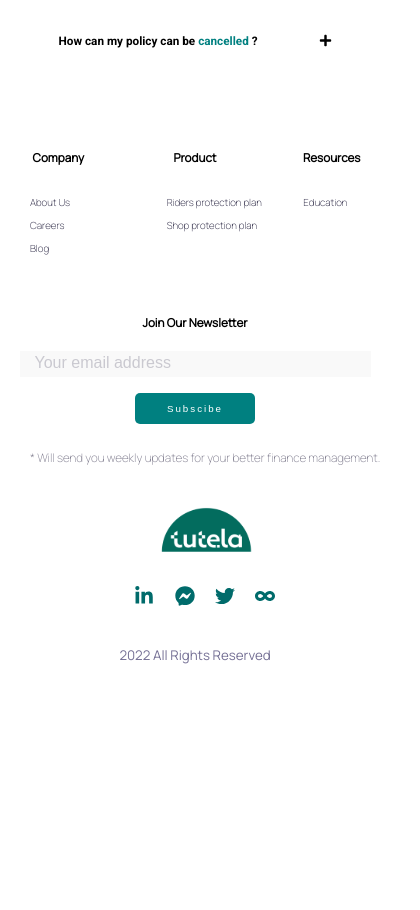
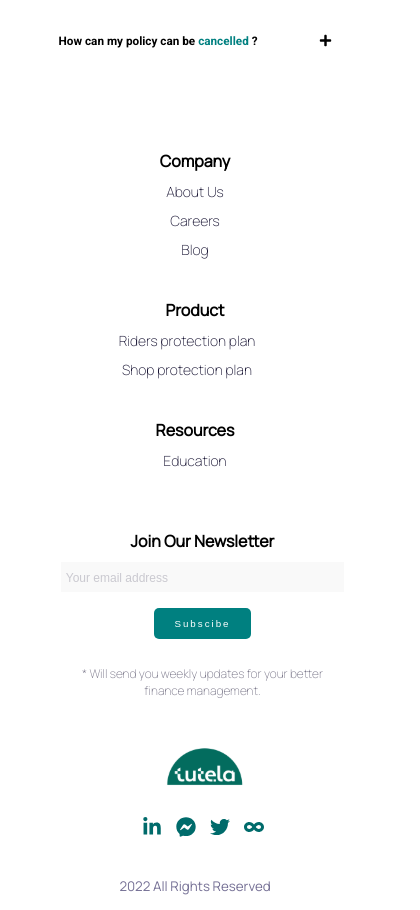
Before and after one commit to ifenega/tutela, a React (Create React App) app: page /riders in a window 390 px wide. Shown: the part 2080-2990 px from the top of the page, 420 px wide, since content can reach past the window. Before the commit the page ends 2759 px from the top, so only its background shows below. Built offline with nearby package versions, Linux system fonts and the light colour scheme.

Commit message:
some design changes

```diff
--- a/src/components/Home/Coverage.js
+++ b/src/components/Home/Coverage.js
@@ -30,12 +30,12 @@ const Coverage = () => {
         <div className="details">
           <h2>Buy in seconds</h2>
           <p>Buy instantly without phone calls or paperwork.</p>
-          <Button />
         </div>
         <div className="img_div">
           <img className="img_right" src={pie_charts} alt="" />
         </div>
       </div>
+      <Button />
       <div className="info">
         <div className="img_div">
           <img className="img_left" src={start} alt="" />
@@ -46,12 +46,12 @@ const Coverage = () => {
             Accidents, bad guys or Mother Nature. We will sort it out, no
             hassles.
           </p>
-          <Button />
         </div>
         <div className="img_div">
           <img className="img_right" src={romance} alt="" />
         </div>
       </div>
+      <Button />
     </div>
   );
 };
--- a/src/components/Home/Home.css
+++ b/src/components/Home/Home.css
@@ -44,7 +44,7 @@
 .hero_tel_div span {
   height: 100%;
   font-size: 2vw;
-  padding: 20px;
+  padding-right: 13px;
   color: #5c5c5c;
   border-right: 2px solid var(--blur-grey);
 }
@@ -54,6 +54,7 @@
   outline: none;
   font-size: 2vw;
   padding: 10px;
+  /* height: 200%; */
 }
 .start_btn {
   font-size: 1.8rem;
@@ -62,7 +63,7 @@
   border: none;
   outline: none;
   cursor: pointer;
-  padding: 20px 17px;
+  padding: 10px 17px;
   line-height: 30px;
   border-radius: 12px;
   color: white;
@@ -170,12 +171,13 @@
   font-size: 2.2vw;
   font-weight: 400;
 }
-.coverage .info button {
-  margin-top: 4rem;
+.coverage button {
+  margin: 0rem auto 1rem;
 }
 /*********** Special Design Section ***********/
 .special {
   font-family: "Manrope", sans-serif;
+  margin-top: 3rem;
 }
 .special h1.title {
   font-size: 5vw;
@@ -229,12 +231,20 @@
 }
 .footer_top {
   display: flex;
-  justify-content: space-between;
+  justify-content: space-around;
   margin-bottom: 40px;
 }
-.footer .mid{
+.footer_top .icons_div {
+  flex: 1;
+}
+.footer_top .mid,
+.footer_top .newsletter {
+  flex: 3;
+}
+.footer .mid {
   display: flex;
-  justify-content: space-between;
+  justify-content: space-evenly;
+  /* background-color: #aaa; */
   margin-bottom: 40px;
 }
 .footer .icons {
@@ -283,9 +293,9 @@
 .footer .email {
   border: none;
   background-color: #f9f9f9;
-  font-size: 2.7vh;
+  font-size: 20px;
   width: 60%;
-  padding: 15px;
+  padding: 1px 15px;
 }
 .footer .btn {
   width: 40%;
@@ -353,6 +363,15 @@
 @media only screen and (max-width: 992px) {
   .hero_tel_div {
     width: 80%;
+    padding: 0;
+  }
+  .hero_tel_div span {
+    height: 100%;
+    font-size: 2vw;
+    padding: 2px;
+    padding-right: 8px;
+    color: #5c5c5c;
+    border-right: 2px solid var(--blur-grey);
   }
   .hero .start_btn {
     font-size: 1.5rem;
@@ -484,6 +503,10 @@
   .hero_tel_div {
     width: 85%;
   }
+  .hero_tel_div input {
+    font-size: 16px;
+  }
+
   .hero .start_btn {
     font-size: 1.4rem;
     width: 60%;
@@ -535,27 +558,80 @@
   }
 
   /* footer */
+  ::placeholder {
+    color: #18143335;
+    font-size: 12px;
+    font-weight: normal;
+    padding: 0;
+  }
   .footer {
+    width: 100vw !important;
     margin-top: 5rem;
+    padding: 0px 30px;
   }
-  .footer_top .icons_div,{
+  .footer_top {
+    flex-direction: column;
+  }
+  .footer .mid {
+    order: 1;
+    display: flex;
+    flex-direction: row;
+    gap: 20px;
+  }
+  .footer .newsletter {
+    order: 2;
+  }
+  .footer .icons_div {
+    order: 3;
+  }
+  .footer .mid > div {
+    display: flex;
+    align-items: center;
+    flex-direction: column;
+    padding: 0;
+    margin: 0 auto;
+  }
+  .footer .newsletter {
+    text-align: center;
+    margin: 0 auto;
+    width: 100%;
+    display: flex;flex-direction: column;
+    align-items: center;
+  }
+  .footer .btn {
+    width: 34%;
+    font-size: 2.5vw;
+    display: block;
+    margin: 1rem auto;
+    letter-spacing: 2px;
+  }
+  .footer_top .icons_div {
     flex: 1;
   }
-  .footer_top .mid{
+  .footer_top .mid {
     flex: 3;
   }
   .footer .icons {
     margin-top: 25px;
     height: 35%;
   }
-  .footer .socials {
-    width: 85%;
+  .footer .footer_top .logo_div {
+    width: 50%;
+    margin: 0 auto;
   }
-  .footer .title {
+  .footer .footer_top .socials {
+    width: 55%;
+    margin-top: 20px;
+    font-size: 20px;
+  }
+  .footer h4.title {
+    font-size: 16px;
     text-align: left;
+    margin-bottom: 0;
   }
   .footer .list {
     font-size: 1.6vw;
+    text-align: center;
   }
   .footer .products .list {
     margin-left: -1rem;
@@ -567,13 +643,18 @@
   .footer .newsletter {
     flex: 2;
   }
+  .footer .newsletter .list {
+    width: 80%;
+    font-size: 12px;
+    text-align: center;
+  }
   .footer .email_div {
-    width: 90%;
-    margin: 0px 0;
+    width: 80%;
+    margin: 0px auto;
   }
   .footer .email {
     font-size: 1.8vw;
-    padding: 7px 15px;
+    padding: 5px 7px;
   }
   .footer .btn {
     width: 50%;
@@ -595,7 +676,7 @@
     font-size: 4.2vw;
     width: 60%;
   }
-  .hero_trust{
+  .hero_trust {
     font-size: 3.3vw;
   }
 
@@ -634,15 +715,15 @@
     align-items: center;
     width: 100%;
   }
-  .special .design_card{
+  .special .design_card {
     margin: 1rem;
     width: 50%;
   }
-.special .design_card .rect {
-  position: absolute;
-  z-index: -3;
-  width: 100%;
-}
+  .special .design_card .rect {
+    position: absolute;
+    z-index: -3;
+    width: 100%;
+  }
   .special .design_card .img {
     top: 7px;
   }
@@ -658,50 +739,33 @@
   .footer {
     margin-top: 5rem;
   }
-  .footer_top{
+  .footer_top .mid{
+    display: flex;
     flex-direction: column;
   }
-  .footer .mid{
-    order: 1;
-    display: flex;
-    flex-direction: row;
-    gap: 20px;
+  .footer .footer_top .mid > div{
+    width: 100%;
   }
-  .footer .mid > div, .footer .newsletter{
-    display: flex;
-    align-items: center;
-    flex-direction: column;
-    padding: 0;
-    margin: 0;
+  .footer .newsletter .title {
+    margin-bottom: 10px;
   }
-  .footer .mid .title, .footer .newsletter .title{
-    font-size: 3vw;
-  }
-  .footer .mid .list, .footer .newsletter p.list{
-    font-size: 2.5vw;
-    margin-left: 60px;
+  .footer .mid .list {
+    font-size: 14px;
     line-height: normal;
     margin-bottom: 0;
     width: 100%;
   }
-  .footer .newsletter p.list{
-    font-size: 3vw;
-  }
-  .footer .newsletter {
-    order: 2;
-  }
-  .footer .icons_div{
-    order: 3;
+  .footer .newsletter p.list {
   }
   .footer .icons {
     margin-top: 25px;
     height: 35%;
   }
-  .footer .footer_top .logo_div{
+  .footer .footer_top .logo_div {
     width: 50%;
     margin: 0 auto;
   }
-  .footer .footer_top .socials{
+  .footer .footer_top .socials {
     width: 55%;
     margin-top: 20px;
     font-size: 20px;
@@ -718,8 +782,8 @@
     margin: 0px 0;
   }
   .footer .email {
-    font-size: 2.7vw;
-    padding: 7px 15px;
+    font-size: 14px;
+    padding: 7px 5px;
   }
   .footer .btn {
     width: 34%;
--- a/src/index.css
+++ b/src/index.css
@@ -13,7 +13,7 @@
 
 body {
   text-align: center;
-  overflow-x: hidden;
+  overflow-x: hidden !important;
   font-family: "Roboto", sans-serif;
   -webkit-font-smoothing: antialiased;
   -moz-osx-font-smoothing: grayscale;
```
